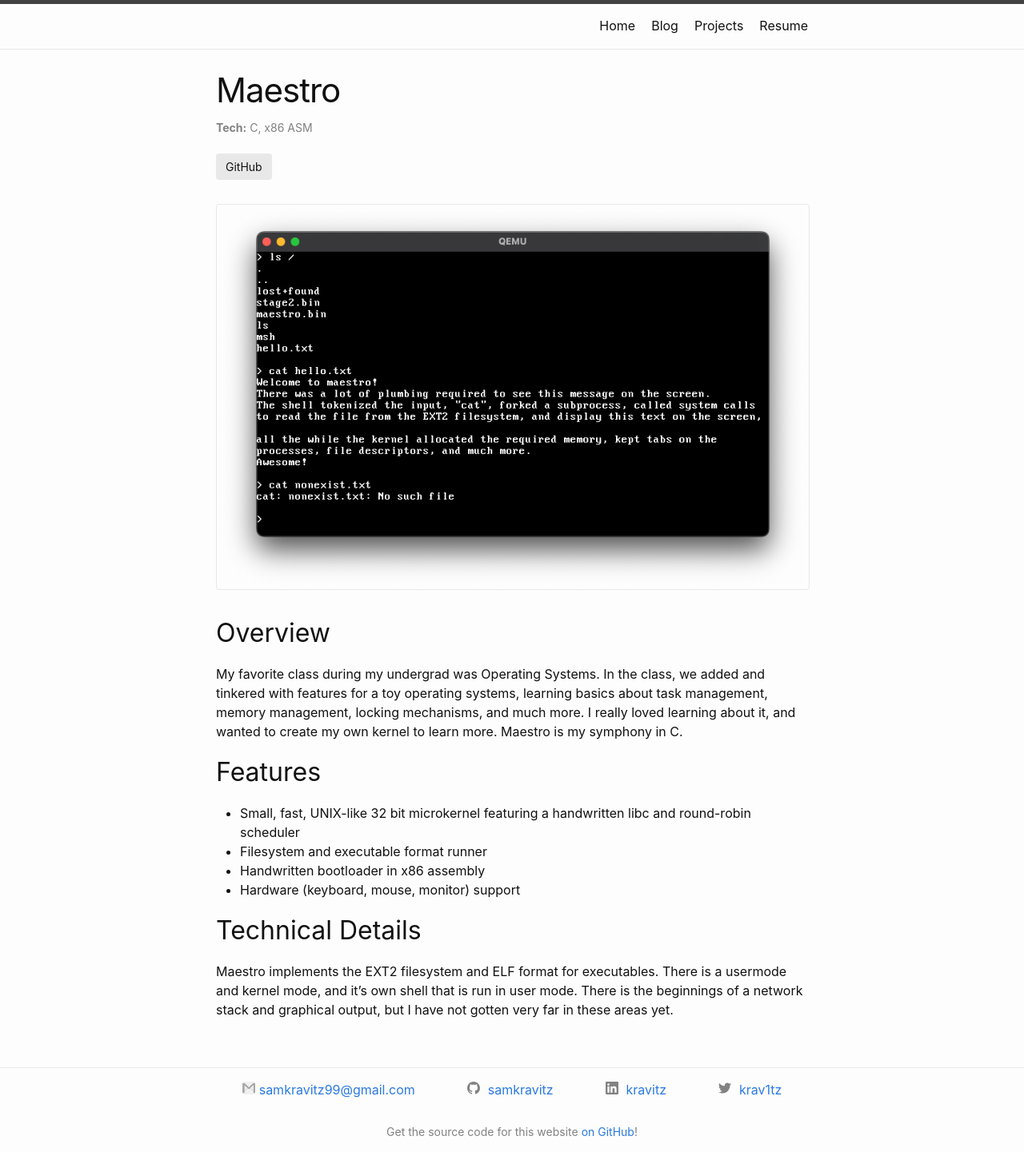
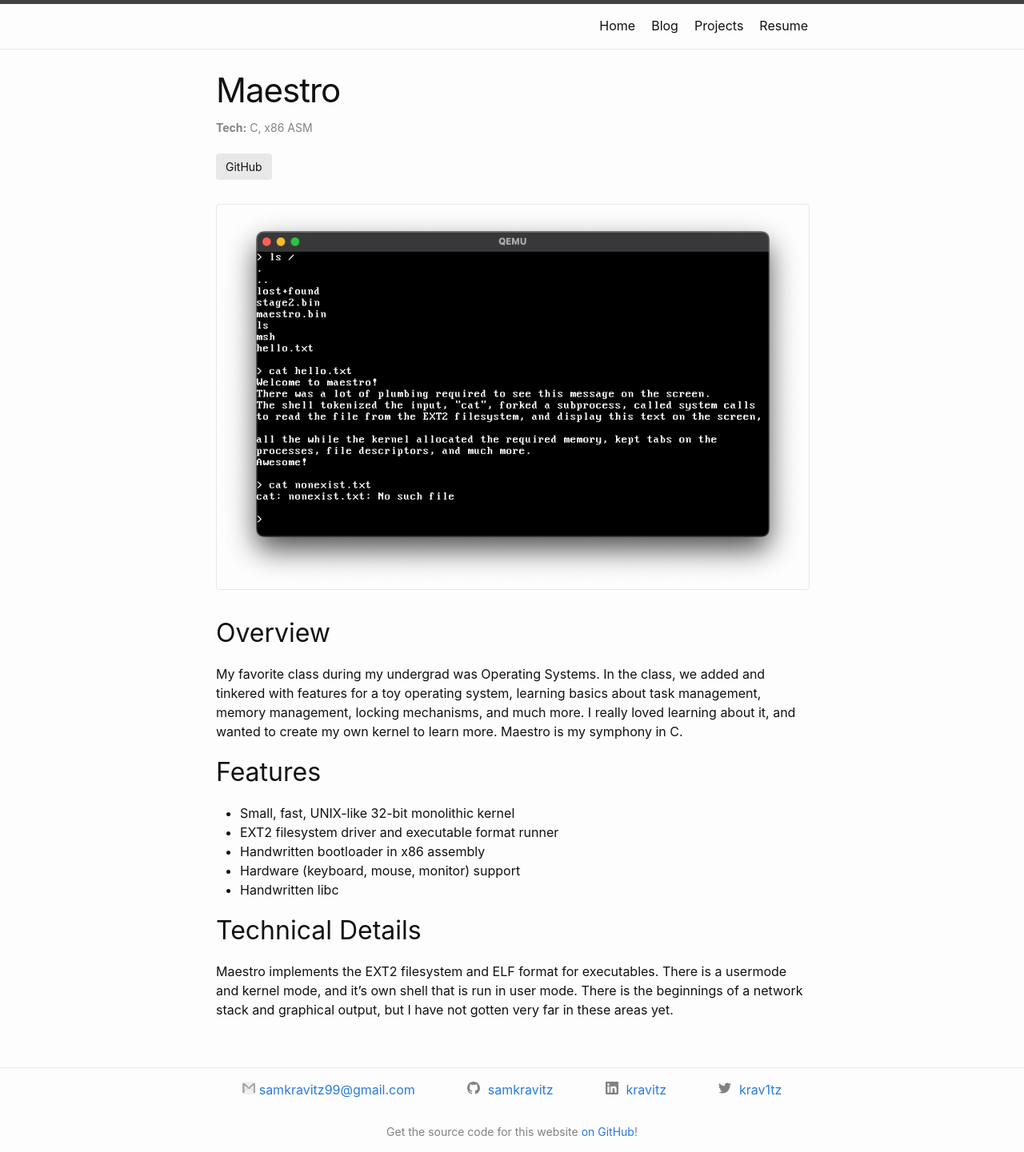
Before and after one commit to samkravitz/kravitz.dev, a Jekyll site: the page built from _projects/maestro.md, in a window 1280 px wide. Shown: the whole page at 80% size. Built offline with Jekyll 4.4.1, drawn with Linux system fonts in a browser that asks for light colours.

Commit message:
Fix grammar on maestro article

```diff
--- a/_projects/maestro.md
+++ b/_projects/maestro.md
@@ -12,14 +12,15 @@ links:
 
 ## Overview
 
-My favorite class during my undergrad was Operating Systems. In the class, we added and tinkered with features for a toy operating systems, learning basics about task management, memory management, locking mechanisms, and much more. I really loved learning about it, and wanted to create my own kernel to learn more. Maestro is my symphony in C.
+My favorite class during my undergrad was Operating Systems. In the class, we added and tinkered with features for a toy operating system, learning basics about task management, memory management, locking mechanisms, and much more. I really loved learning about it, and wanted to create my own kernel to learn more. Maestro is my symphony in C.
 
 ## Features
 
-- Small, fast, UNIX-like 32 bit microkernel featuring a handwritten libc and round-robin scheduler
-- Filesystem and executable format runner
+- Small, fast, UNIX-like 32-bit monolithic kernel
+- EXT2 filesystem driver and executable format runner
 - Handwritten bootloader in x86 assembly
 - Hardware (keyboard, mouse, monitor) support
+- Handwritten libc
 
 ## Technical Details
 
```
